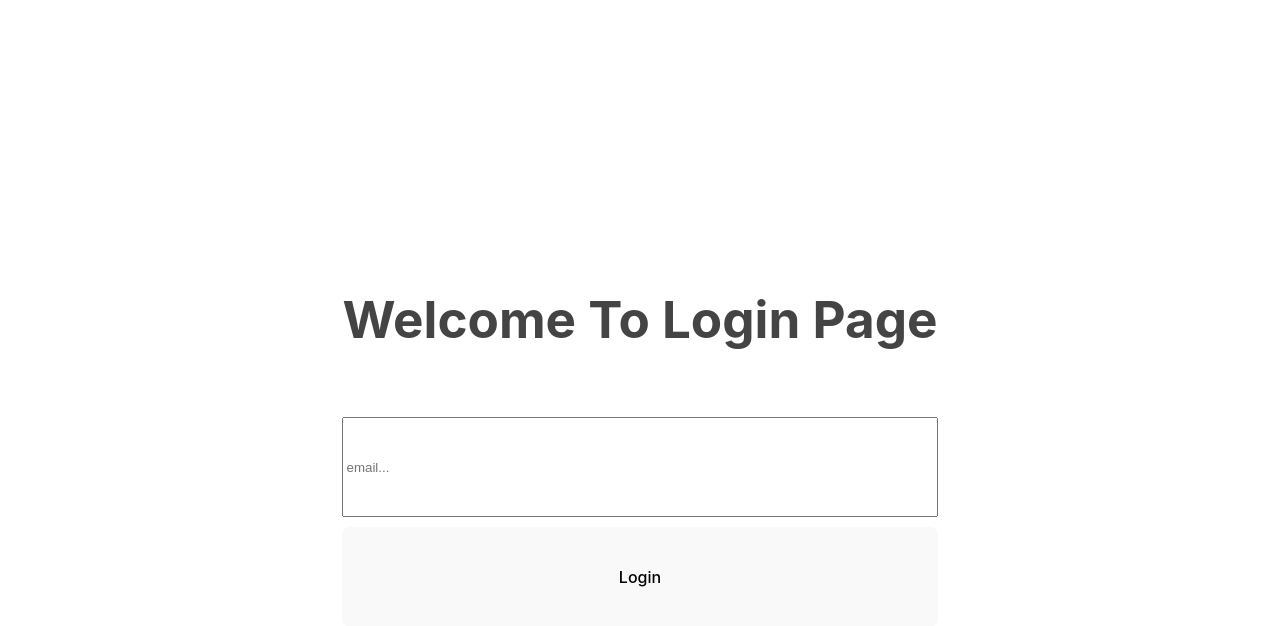
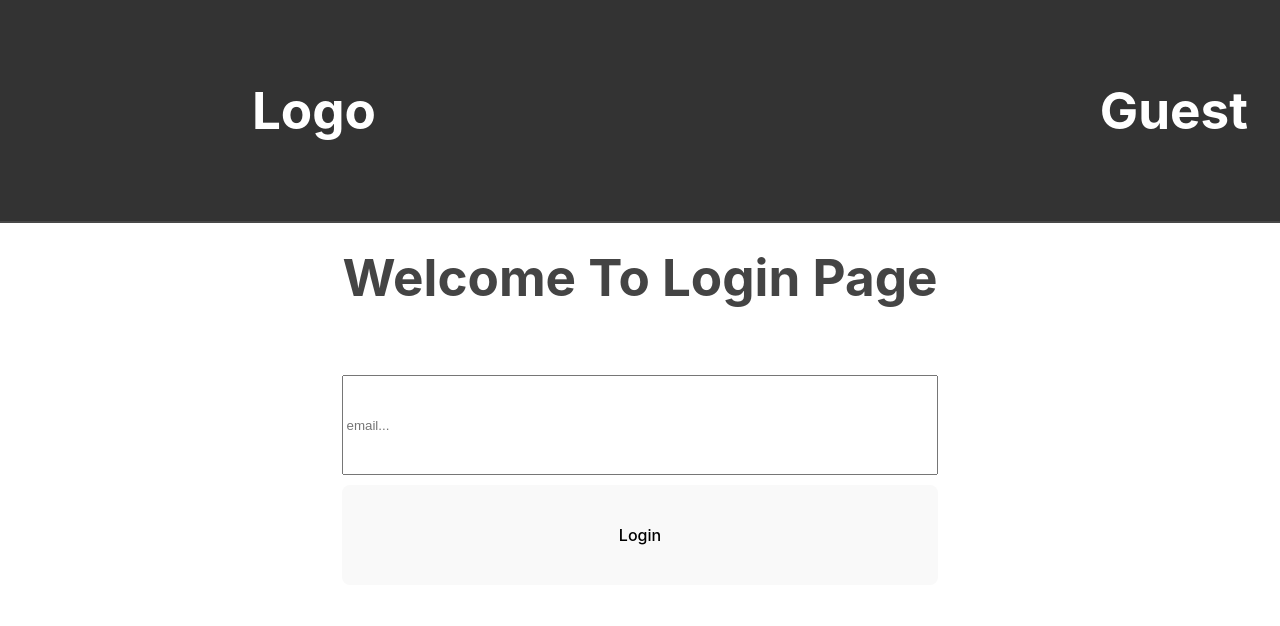
Before and after one commit to mirkan1/Kcchatter, a React (Vite) app in the folder client/: page / in a window 1280 px wide. Shown: the top 626 px of the page. Built offline with nearby package versions, Linux system fonts and the light colour scheme.

Commit message:
login logout is done and some front-end

```diff
--- a/client/src/App.css
+++ b/client/src/App.css
@@ -1,41 +1,20 @@
+:root {
+  --background-color: rgb(6, 11, 25);
+  --border-color: rgb(255, 255, 255, 0.1);
+}
 #root {
-  max-width: 1280px;
-  margin: 0 auto;
-  padding: 2rem;
-  text-align: center;
+  margin: 0;
+  padding: 0;
+  height: 100vh;
+  width: 100vw;
+  display: flex;
+  flex-direction: column;
+  align-items: center;
+  justify-content: center;
+  background-color: #282c34;
+  color: white;
+  font-family: -apple-system, BlinkMacSystemFont, 'Segoe UI', 'Roboto', 'Oxygen',
+    'Ubuntu', 'Cantarell', 'Fira Sans', 'Droid Sans', 'Helvetica Neue',
+    sans-serif;
+  overflow: hidden;
 }
-
-.logo {
-  height: 6em;
-  padding: 1.5em;
-  will-change: filter;
-}
-.logo:hover {
-  filter: drop-shadow(0 0 2em #646cffaa);
-}
-.logo.react:hover {
-  filter: drop-shadow(0 0 2em #61dafbaa);
-}
-
-@keyframes logo-spin {
-  from {
-    transform: rotate(0deg);
-  }
-  to {
-    transform: rotate(360deg);
-  }
-}
-
-@media (prefers-reduced-motion: no-preference) {
-  a:nth-of-type(2) .logo {
-    animation: logo-spin infinite 20s linear;
-  }
-}
-
-.card {
-  padding: 2em;
-}
-
-.read-the-docs {
-  color: #888;
-}
--- a/client/src/App.tsx
+++ b/client/src/App.tsx
@@ -1,16 +1,28 @@
 import { useState, useEffect } from "react";
 import Login from './pages/Login';
 import Home from './pages/Home';
+import Navbar from './components/Navbar';
 import './App.css';
 const FORM_ID = "212477037660052";
 
 function App() {
   const [user, setUser] = useState(null);
   console.log(user)
-
-  return (
-    user ? <Home FORM_ID={FORM_ID} user={user} /> : <Login setUser={setUser} />
-  )
+  if (user) {
+    return (
+      <>
+        <Navbar user={user} setUser={setUser}/>
+        <Home FORM_ID={FORM_ID} user={user} />
+      </>
+    )
+  } else {
+    return (
+      <>
+        <Navbar user={null} />
+        <Login setUser={setUser} />
+      </>
+    )
+  }
 }
 
 export default App;
--- /dev/null
+++ b/client/src/components/Navbar.css
@@ -0,0 +1,42 @@
+.navbar {
+    background-color: #333;
+    overflow: hidden;
+    position: fixed;
+    top: 0;
+    width: 100%;
+    display: flex;
+    border-bottom: 1px solid var(--border-color);
+}
+
+.navbar a {
+    float: left;
+    display: block;
+    color: #f2f2f2;
+    text-align: center;
+    padding: 14px 16px;
+    text-decoration: none;
+    font-size: 17px;
+}
+
+.navbar > .nav-section {
+    padding: 3rem 2rem;
+    display: flex;
+    gap: 1rem;
+    border-bottom: 1px solid var(--border-color);
+}
+
+#nav-logo-section, #nav-user-section {
+    flex-grow: 1
+}
+
+#nav-user-section {
+    justify-content: end;
+}
+
+#nav-logo-section {
+    justify-content: center;
+}
+
+* {
+    box-sizing: border-box;
+}
--- /dev/null
+++ b/client/src/components/Navbar.tsx
@@ -0,0 +1,21 @@
+import { useState, useEffect } from "react";
+import "./Navbar.css";
+
+export default function Navbar(props: any) {
+    const user = props.user;
+    const setUser = props.setUser;
+    const handleSetUser = () => {
+        setUser(null);
+    }
+    return (
+        <div className="navbar">
+            <div id="nav-logo-section" className="nav-section">
+                <h1>Logo</h1>
+            </div>
+            <div id="nav-user-section" className="nav-section">
+                {user ? <h1>{user.name}</h1> : <h1>Guest</h1>}
+                {user ? <h1 onClick={handleSetUser}>Logout</h1> : null}
+            </div>
+        </div>
+    );
+}
--- a/client/src/pages/Login.css
+++ b/client/src/pages/Login.css
@@ -5,6 +5,7 @@
     background-color: #fff;
     color: #444;
     height: 100vh;
+    width: 100vw;
     justify-content: center;
     align-content: center;
     padding: 10px;
```
